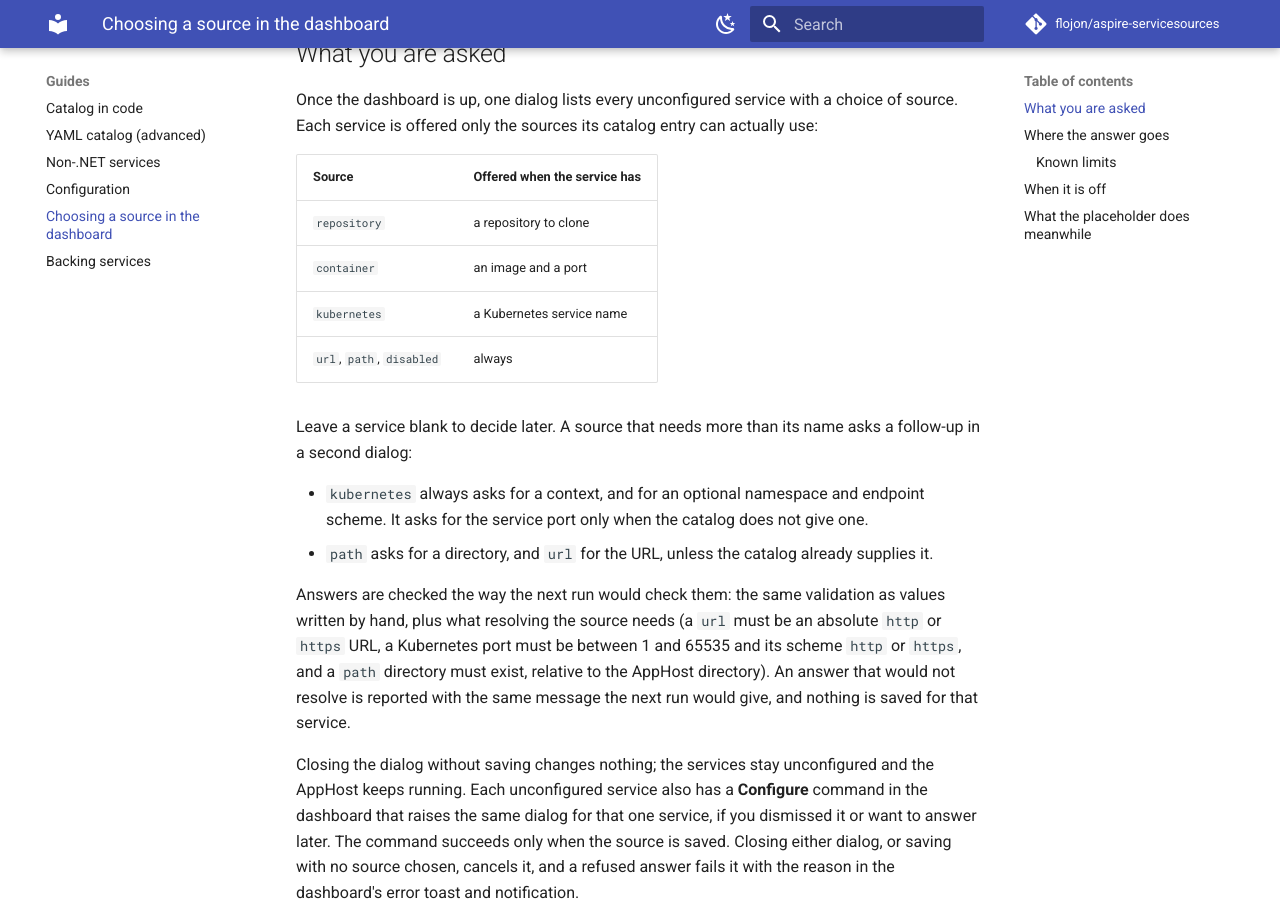
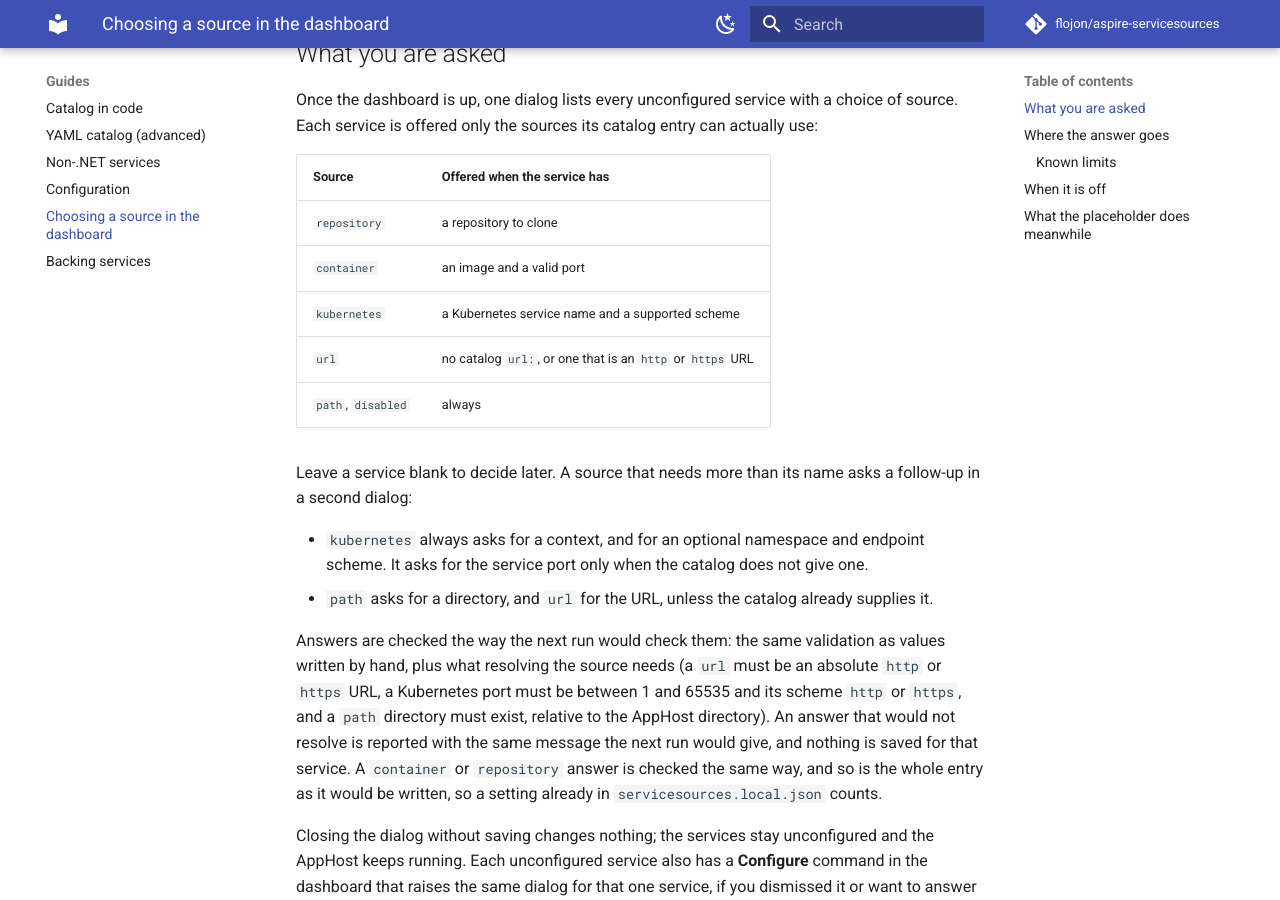
Before and after one commit to flojon/aspire-servicesources, an MkDocs documentation site: the page built from docs/guides/interactive-configuration.md, in a window 1280 px wide and 900 px high, scrolled down 591 px. Built offline with MkDocs 1.6.1 and Material for MkDocs 9.7.7, drawn with Linux system fonts in a browser that asks for light colours; comment, search, counter and statistics services are not loaded.

Commit message:
Update the interactive-configuration guide for the offered-when rules (#504)
Co-Authored-By: Claude Sonnet 5.5 <noreply@anthropic.com>

```diff
--- a/docs/guides/interactive-configuration.md
+++ b/docs/guides/interactive-configuration.md
@@ -25,9 +25,10 @@ service is offered only the sources its catalog entry can actually use:
 | Source | Offered when the service has |
 | --- | --- |
 | `repository` | a repository to clone |
-| `container` | an image and a port |
-| `kubernetes` | a Kubernetes service name |
-| `url`, `path`, `disabled` | always |
+| `container` | an image and a valid port |
+| `kubernetes` | a Kubernetes service name and a supported scheme |
+| `url` | no catalog `url:`, or one that is an `http` or `https` URL |
+| `path`, `disabled` | always |
 
 Leave a service blank to decide later. A source that needs more than its name asks a follow-up in a
 second dialog:
@@ -40,7 +41,9 @@ Answers are checked the way the next run would check them: the same validation a
 hand, plus what resolving the source needs (a `url` must be an absolute `http` or `https` URL, a
 Kubernetes port must be between 1 and 65535 and its scheme `http` or `https`, and a `path` directory
 must exist, relative to the AppHost directory). An answer that would not resolve is reported with the
-same message the next run would give, and nothing is saved for that service.
+same message the next run would give, and nothing is saved for that service. A `container` or `repository`
+answer is checked the same way, and so is the whole entry as it would be written, so a setting already in
+`servicesources.local.json` counts.
 
 Closing the dialog without saving changes nothing; the services stay unconfigured and the AppHost
 keeps running. Each unconfigured service also has a **Configure** command in the dashboard that
```
